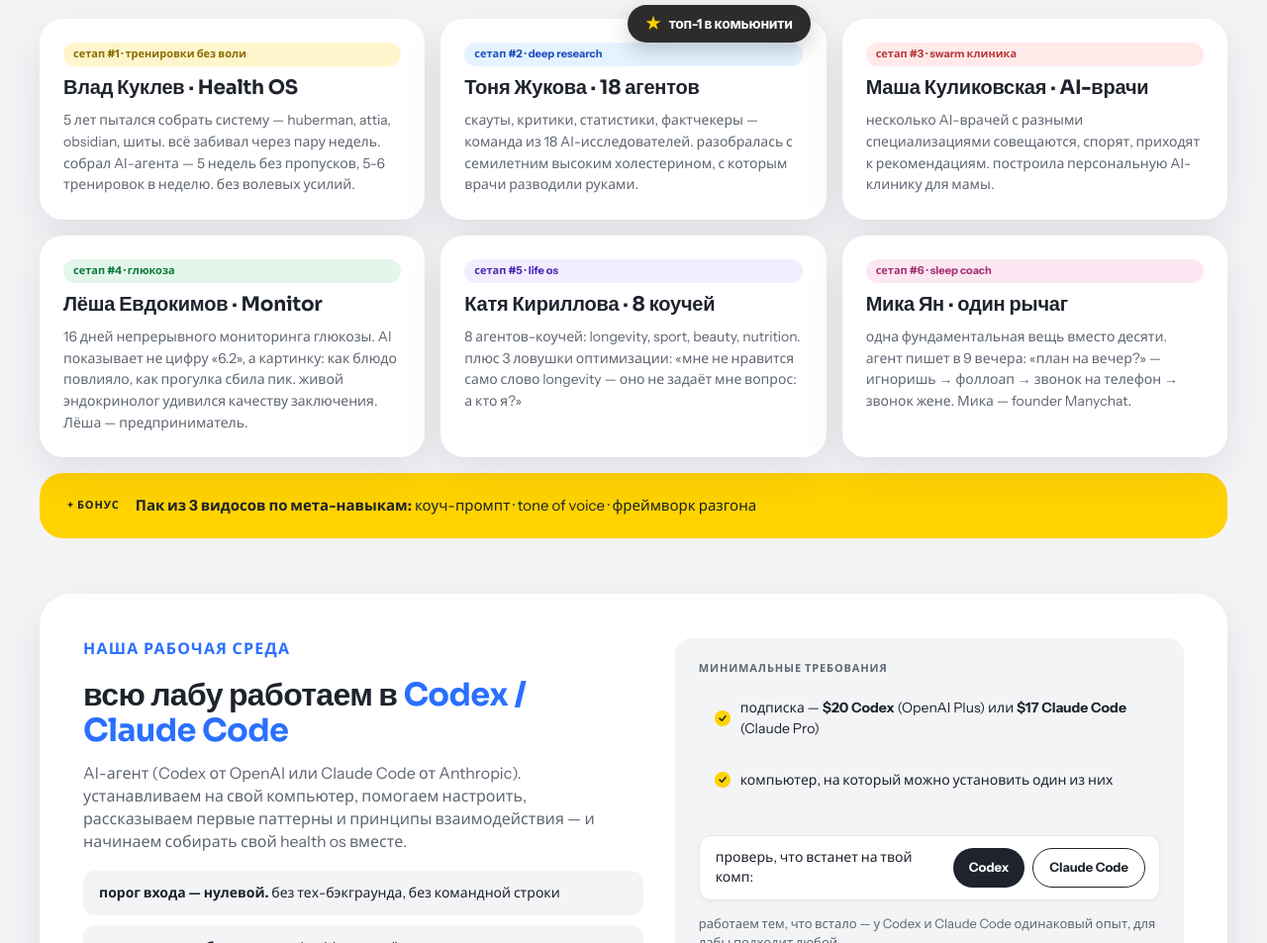
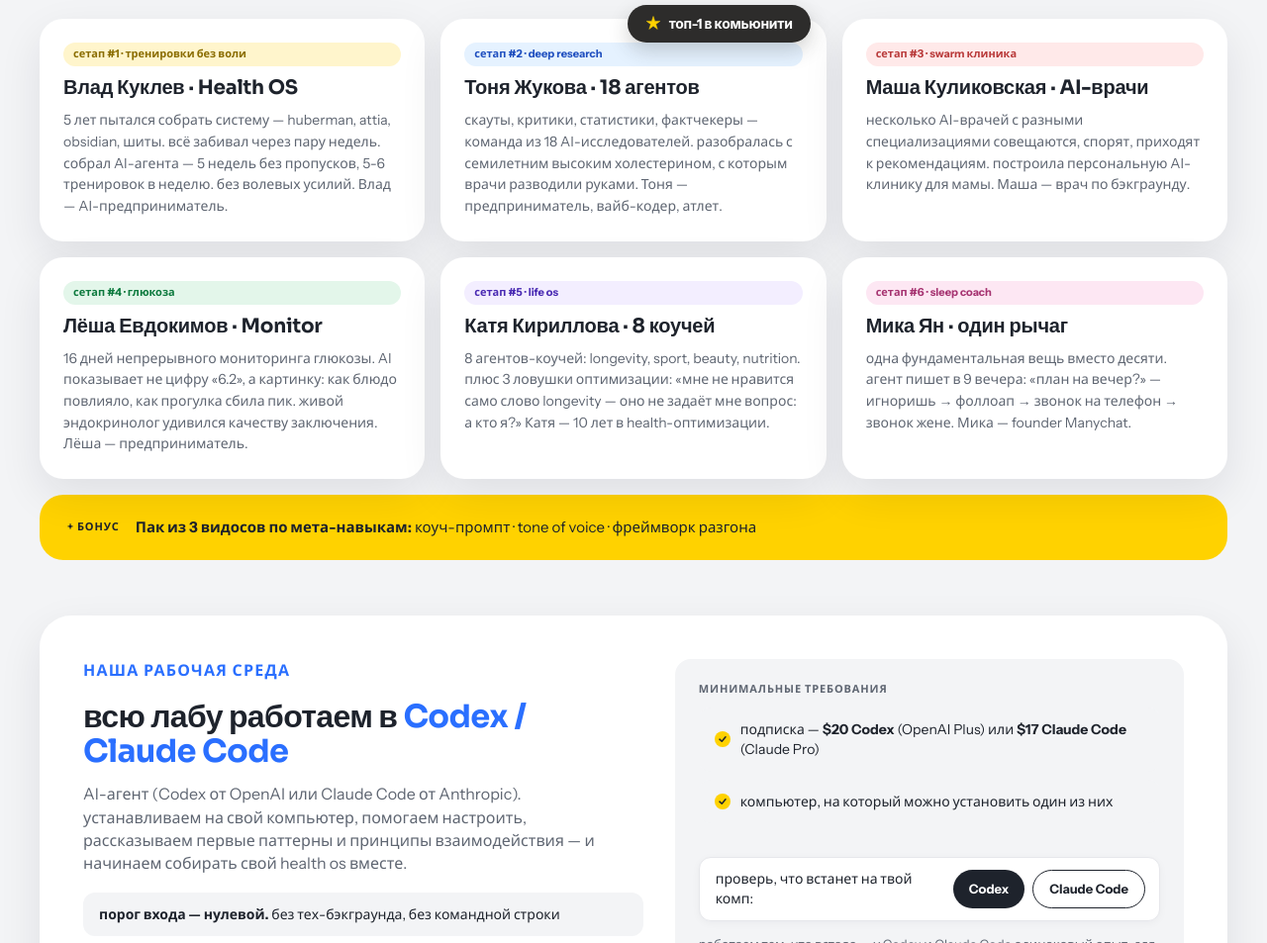
Before and after one commit to Ksen-Kas/blr-knowledge-base, a website: page health-os-lab.html in a window 1280 px wide. Shown: the part 1547-2500 px from the top of the page at 99% size. Drawn offline with Linux system fonts and the light colour scheme.

Commit message:
health-os-lab: регалии для остальных протагонистов

```diff
--- a/health-os-lab.html
+++ b/health-os-lab.html
@@ -916,7 +916,7 @@
       <article class="lib-card">
         <div class="tag t1">сетап #1 · тренировки без воли</div>
         <h3>Влад Куклев · Health OS</h3>
-        <p>5 лет пытался собрать систему — huberman, attia, obsidian, шиты. всё забивал через пару недель. собрал AI-агента — 5 недель без пропусков, 5-6 тренировок в неделю. без волевых усилий.</p>
+        <p>5 лет пытался собрать систему — huberman, attia, obsidian, шиты. всё забивал через пару недель. собрал AI-агента — 5 недель без пропусков, 5-6 тренировок в неделю. без волевых усилий. Влад — AI-предприниматель.</p>
       </article>
       <article class="lib-card">
         <span class="top-badge">
@@ -927,12 +927,12 @@
         </span>
         <div class="tag t2">сетап #2 · deep research</div>
         <h3>Тоня Жукова · 18 агентов</h3>
-        <p>скауты, критики, статистики, фактчекеры — команда из 18 AI-исследователей. разобралась с семилетним высоким холестерином, с которым врачи разводили руками.</p>
+        <p>скауты, критики, статистики, фактчекеры — команда из 18 AI-исследователей. разобралась с семилетним высоким холестерином, с которым врачи разводили руками. Тоня — предприниматель, вайб-кодер, атлет.</p>
       </article>
       <article class="lib-card">
         <div class="tag t3">сетап #3 · swarm клиника</div>
         <h3>Маша Куликовская · AI-врачи</h3>
-        <p>несколько AI-врачей с разными специализациями совещаются, спорят, приходят к рекомендациям. построила персональную AI-клинику для мамы.</p>
+        <p>несколько AI-врачей с разными специализациями совещаются, спорят, приходят к рекомендациям. построила персональную AI-клинику для мамы. Маша — врач по бэкграунду.</p>
       </article>
       <article class="lib-card">
         <div class="tag t4">сетап #4 · глюкоза</div>
@@ -942,7 +942,7 @@
       <article class="lib-card">
         <div class="tag t5">сетап #5 · life os</div>
         <h3>Катя Кириллова · 8 коучей</h3>
-        <p>8 агентов-коучей: longevity, sport, beauty, nutrition. плюс 3 ловушки оптимизации: «мне не нравится само слово longevity — оно не задаёт мне вопрос: а кто я?»</p>
+        <p>8 агентов-коучей: longevity, sport, beauty, nutrition. плюс 3 ловушки оптимизации: «мне не нравится само слово longevity — оно не задаёт мне вопрос: а кто я?» Катя — 10 лет в health-оптимизации.</p>
       </article>
       <article class="lib-card">
         <div class="tag t6">сетап #6 · sleep coach</div>
```
